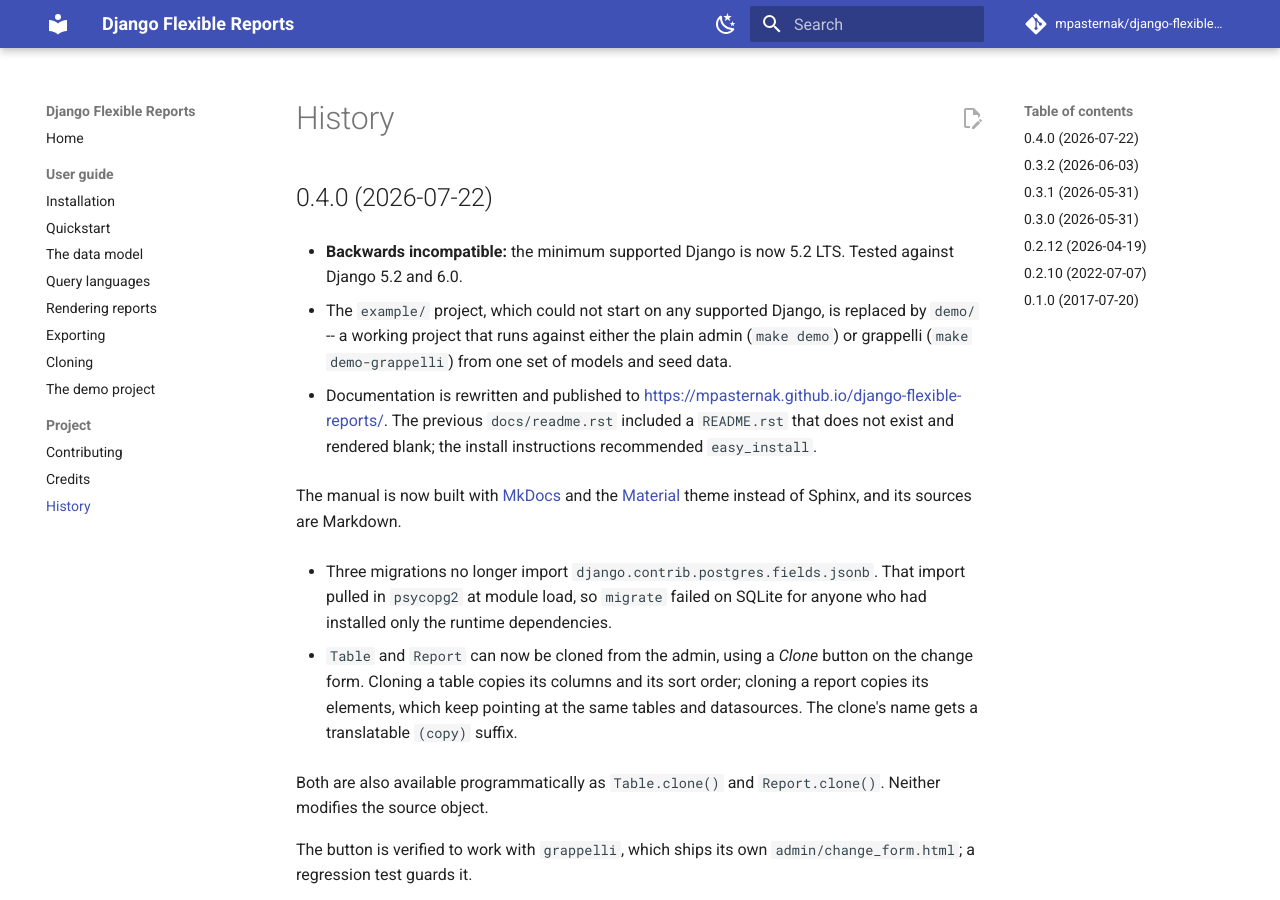
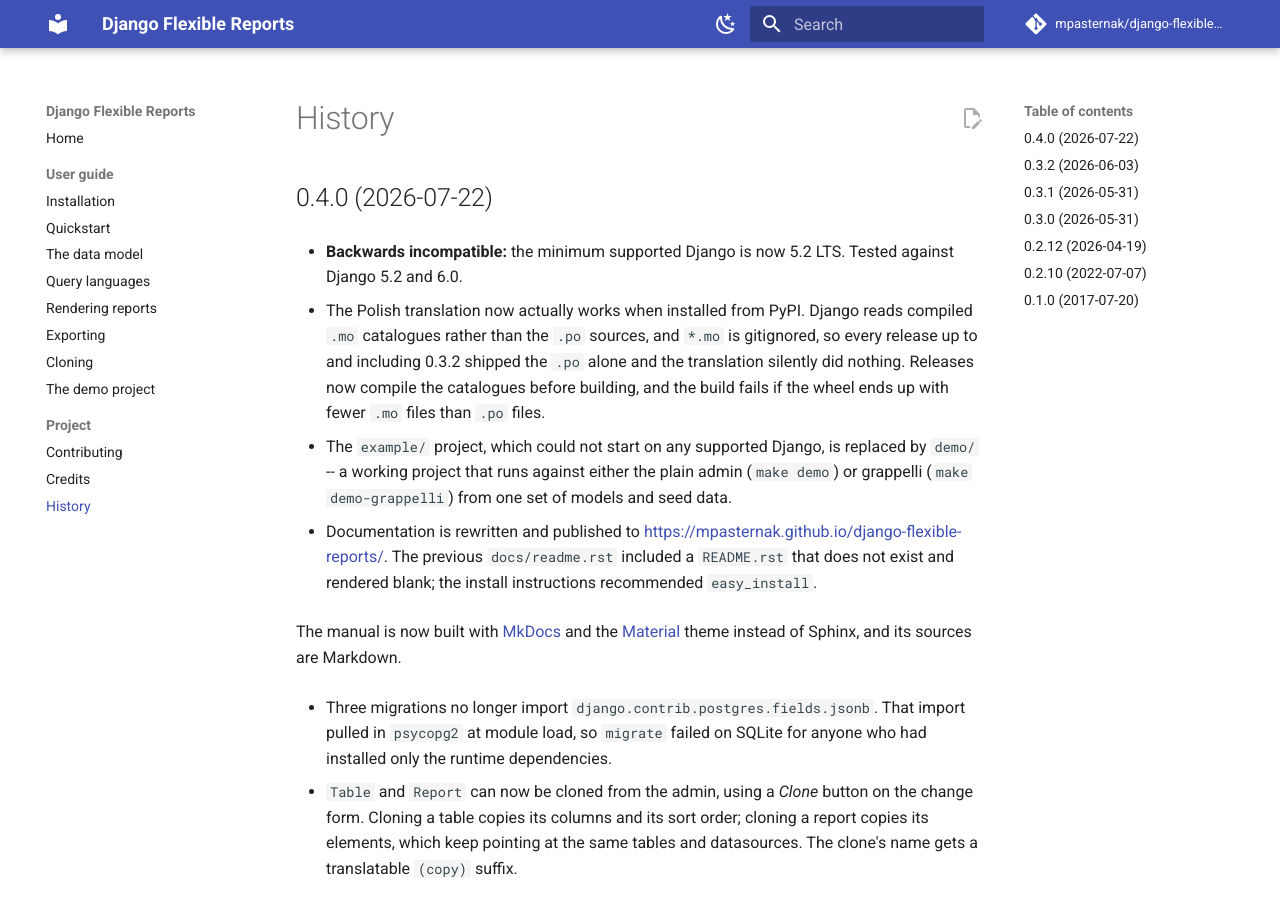
Before and after one commit to mpasternak/django-flexible-reports, an MkDocs documentation site: the page built from docs/history.md, in a window 1280 px wide and 900 px high. Built offline with MkDocs 1.6.1 and Material for MkDocs 9.7.7, drawn with Linux system fonts in a browser that asks for light colours; comment, search, counter and statistics services are not loaded.

Commit message:
fix: ship compiled translation catalogues
Django reads compiled .mo catalogues, not the .po sources, and *.mo is
gitignored. Nothing compiled them at build time, so every release up to
and including 0.3.2 shipped locale/pl/LC_MESSAGES/django.po with no .mo
beside it -- verified by unpacking the 0.3.2 wheel from PyPI, which
contains one .po and zero .mo. The Polish translation has therefore
never done anything for anyone installing from PyPI, all 71 messages of
it.

The release workflow now compiles the catalogues before building, and
then asserts the wheel carries at least as many .mo as .po files.
Without that assertion the failure is invisible: a missing catalogue
does not raise, it just serves untranslated strings, so nobody finds out
until a user mentions the admin is in English.

`make messages` does the same locally, and `make sdist` depends on it.
`make release` no longer builds and uploads from a laptop -- releases go
through the tag-triggered workflow, so it now just says so.

Co-Authored-By: Claude Opus 4.8 (1M context) <noreply@anthropic.com>
Claude-Session: https://claude.ai/code/session_01Lcd5LHZzVDuTc3ZktAPoZL

```diff
--- a/HISTORY.md
+++ b/HISTORY.md
@@ -4,6 +4,13 @@
 
 * **Backwards incompatible:** the minimum supported Django is now 5.2 LTS.
   Tested against Django 5.2 and 6.0.
+
+* The Polish translation now actually works when installed from PyPI. Django
+  reads compiled `.mo` catalogues rather than the `.po` sources, and `*.mo` is
+  gitignored, so every release up to and including 0.3.2 shipped the `.po`
+  alone and the translation silently did nothing. Releases now compile the
+  catalogues before building, and the build fails if the wheel ends up with
+  fewer `.mo` files than `.po` files.
 
 * The `example/` project, which could not start on any supported Django, is
   replaced by `demo/` -- a working project that runs against either the plain
```
Also changed, not shown: 2 other files.
